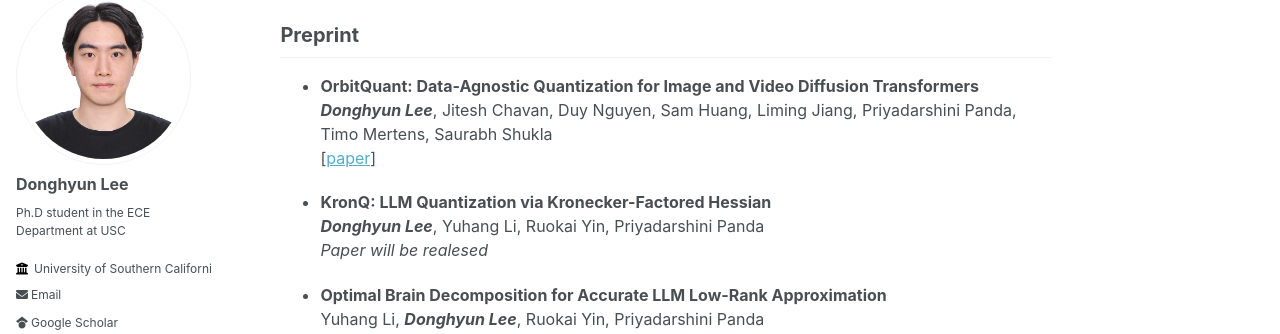
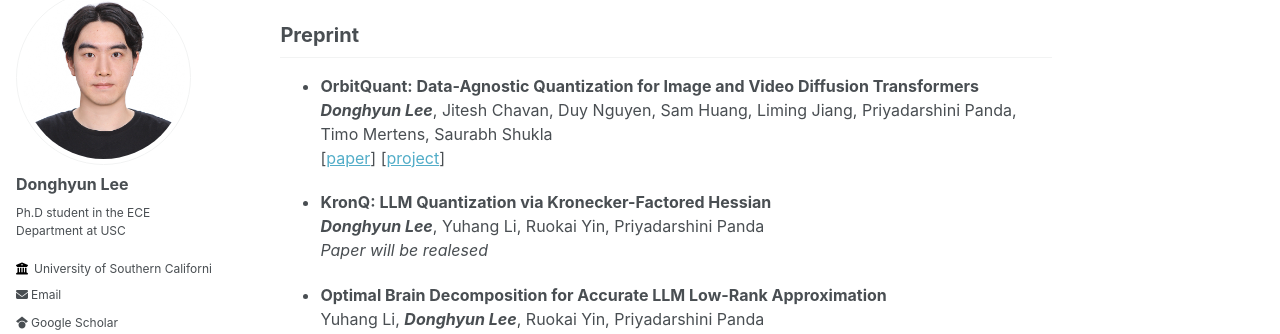
Before and after one commit to donghyunli/donghyunli.github.io, a Jekyll site: the page built from _pages/about.md, in a window 1280 px wide and 900 px high, scrolled down 1059 px. Shown: the part 112-446 px from the top of the window. Built offline with Jekyll 4.4.1, drawn with Linux system fonts in a browser that asks for light colours.

Commit message:
Paper update

```diff
--- a/_pages/about.md
+++ b/_pages/about.md
@@ -44,7 +44,7 @@ I received B.E. degree in Mechanical Engineering Department at Yonsei University
 ## Preprint
 - **OrbitQuant: Data-Agnostic Quantization for Image and Video Diffusion Transformers**\\
 ***Donghyun Lee***, Jitesh Chavan, Duy Nguyen, Sam Huang, Liming Jiang, Priyadarshini Panda, Timo Mertens, Saurabh Shukla\\
-[[paper](https://arxiv.org/pdf/2607.02461)]
+[[paper](https://arxiv.org/pdf/2607.02461)] [[project](https://saurabhcantina.github.io/orbitquant/)]
 
 - **KronQ: LLM Quantization via Kronecker-Factored Hessian**\\
 ***Donghyun Lee***, Yuhang Li, Ruokai Yin, Priyadarshini Panda\\
```
